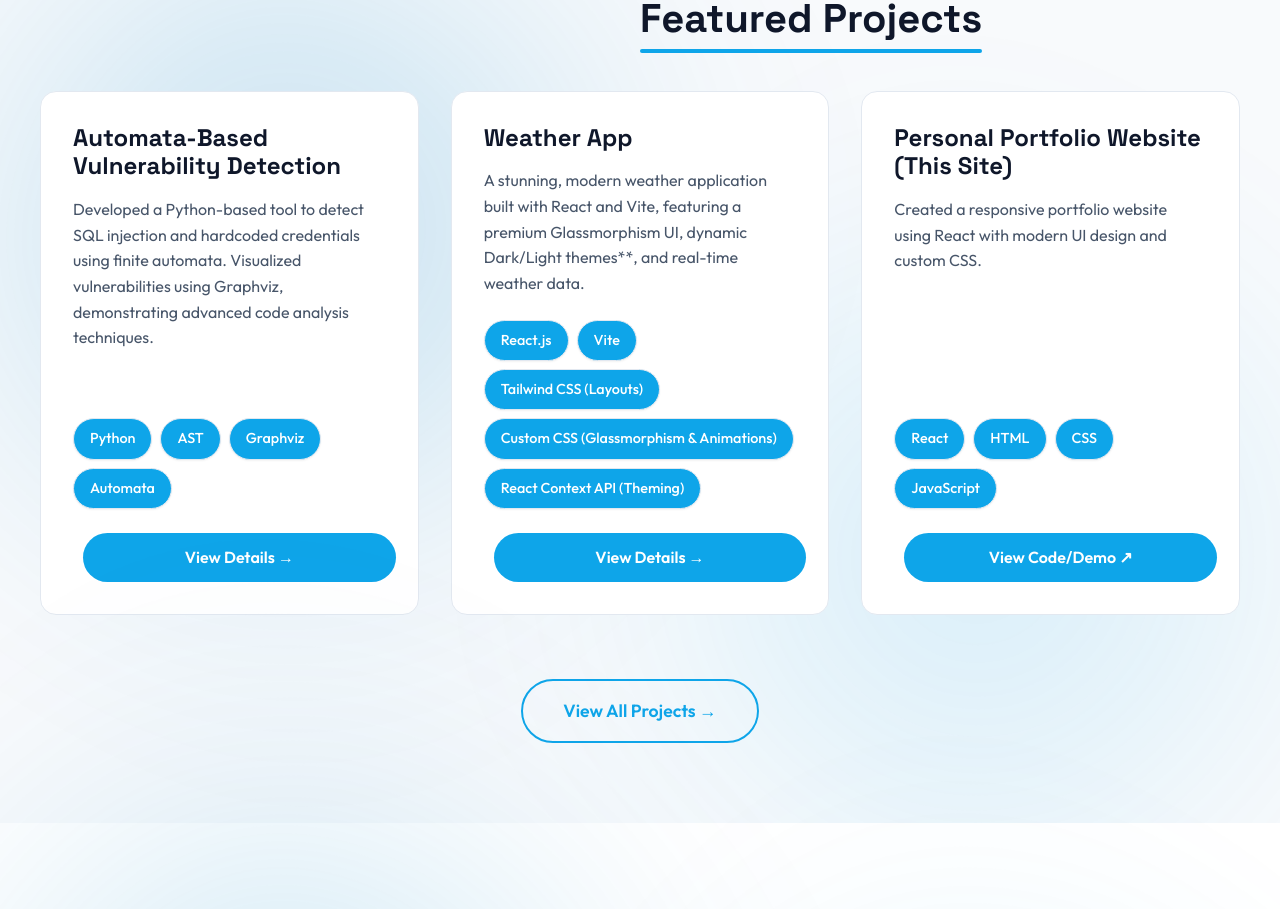
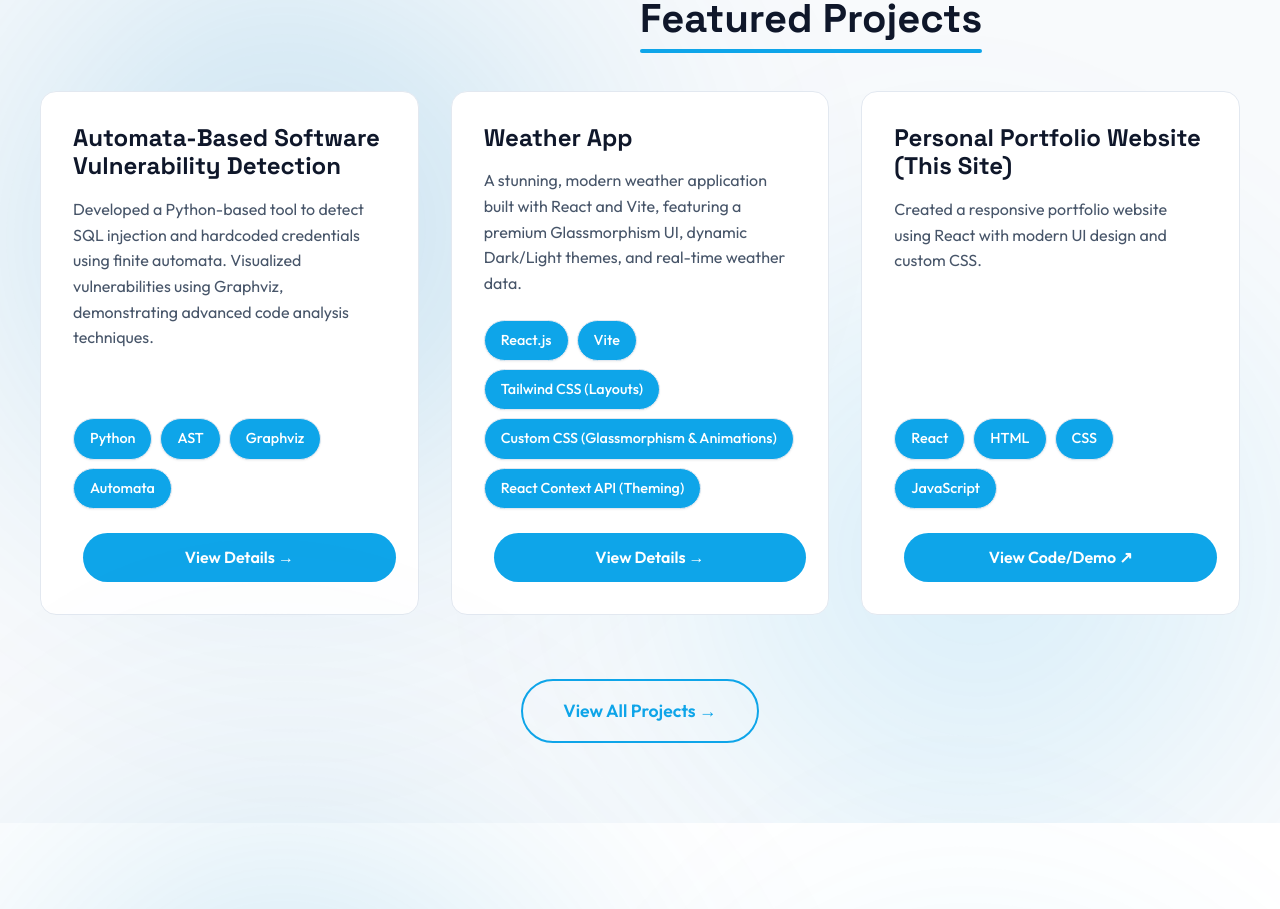
Before and after one commit to Abdullah22588/my_portfolio, a React (Vite) app: page /#/ in a window 1280 px wide. Shown: the part 960-1869 px from the top of the page. Built offline with nearby package versions, Linux system fonts and the light colour scheme.

Commit message:
updated-11

```diff
--- a/src/data/projectsData.js
+++ b/src/data/projectsData.js
@@ -2,7 +2,7 @@
 
 const projectsData = [
   {
-    title: "Automata-Based Vulnerability Detection",
+    title: "Automata-Based Software Vulnerability Detection",
     description:
       "Developed a Python-based tool to detect SQL injection and hardcoded credentials using finite automata. Visualized vulnerabilities using Graphviz, demonstrating advanced code analysis techniques.",
     tools: ["Python", "AST", "Graphviz", "Automata"],
@@ -12,7 +12,7 @@ const projectsData = [
   {
     title: "Weather App",
     description:
-      "A stunning, modern weather application built with React and Vite, featuring a premium Glassmorphism UI, dynamic Dark/Light themes**, and real-time weather data.",
+      "A stunning, modern weather application built with React and Vite, featuring a premium Glassmorphism UI, dynamic Dark/Light themes, and real-time weather data.",
     tools: ["React.js", "Vite", "Tailwind CSS (Layouts)", "Custom CSS (Glassmorphism & Animations)", "React Context API (Theming)"],
     link: "https://github.com/Abdullah22588/premium-weather-app",
     isInternal: true,
```
